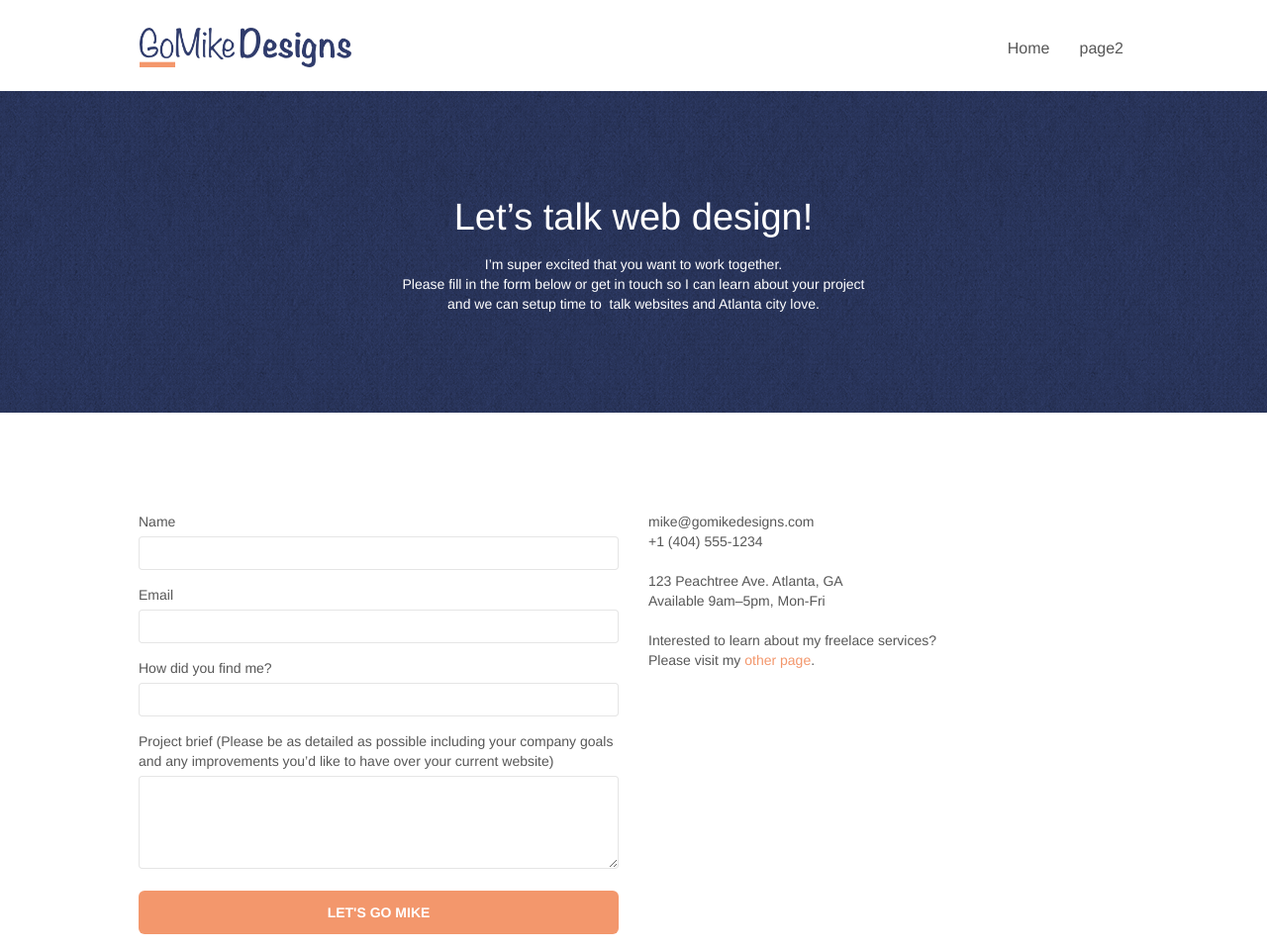
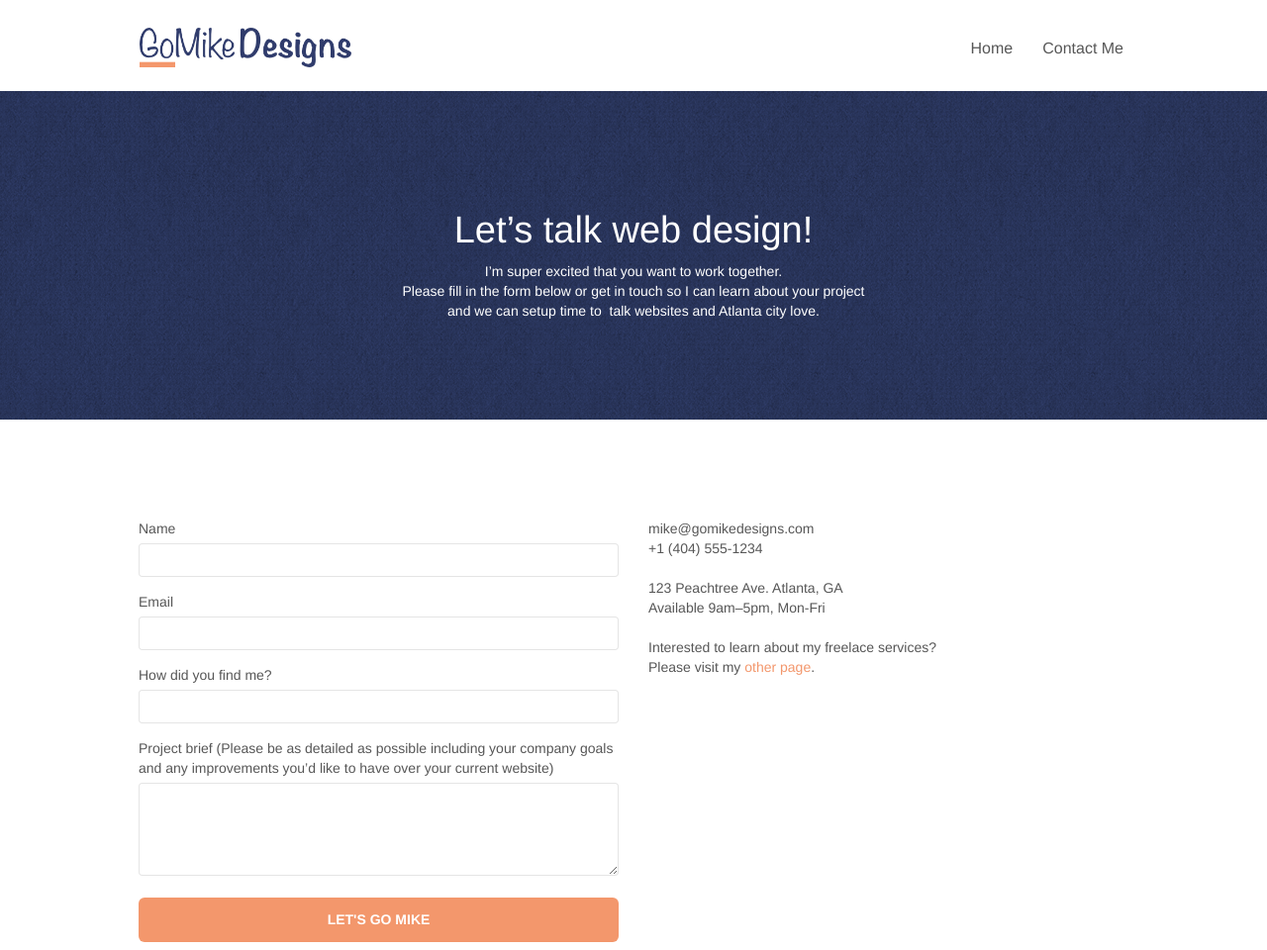
Before and after one commit to julienb86/seo_improved, a plain HTML site: page page2.html in a window 1280 px wide. Shown: the top 960 px of the page at 99% size. Drawn offline with Linux system fonts and the light colour scheme.

Commit message:
changed the link on page 2, replaced p tag by h1

```diff
--- a/page2.html
+++ b/page2.html
@@ -48,7 +48,7 @@
 					<li>
 					</li>
 					<li>
-						<a href="page2.html">page2</a>
+						<a href="page2.html">Contact Me</a>
 					</li>
 				</ul>
 			</div>
@@ -62,9 +62,9 @@
 	<div class="container bloc-lg">
 		<div class="row">
 			<div class="col-sm-12">
-				<p class="text-center hero-bloc-text tc-white">
+				<h1 class="text-center hero-bloc-text tc-white">
 					Let&rsquo;s talk web design!
-				</p>
+				</h1>
 				<p class="text-center mg-lg tc-white tight-width-whitespace">
 					I&rsquo;m super excited that you want to work together.<br>Please fill in the form below or get in touch so I can learn about your project <br>and we can setup time to &nbsp;talk websites and Atlanta city love.
 				</p>
```
